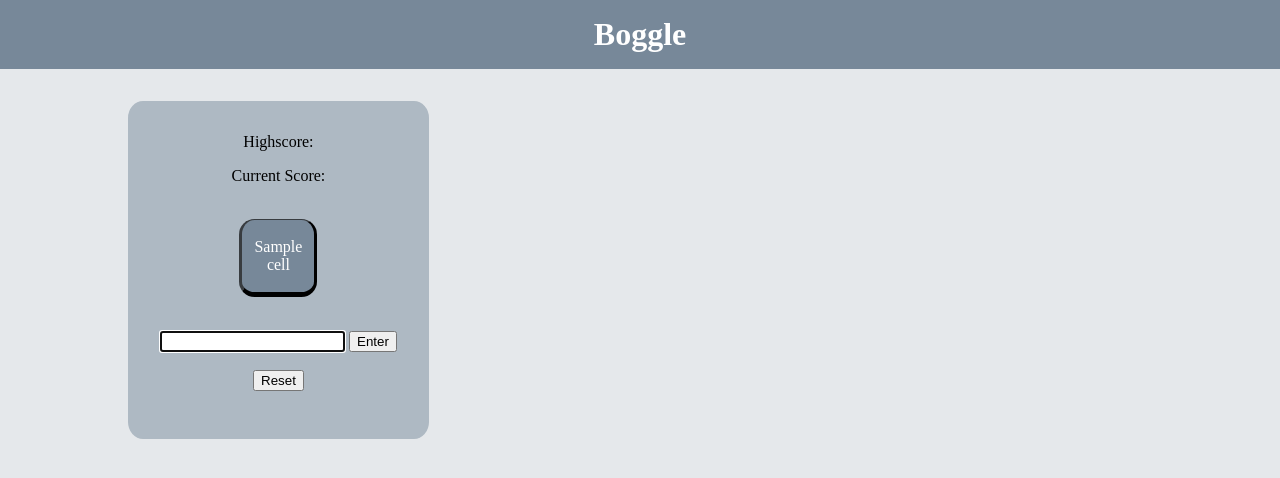
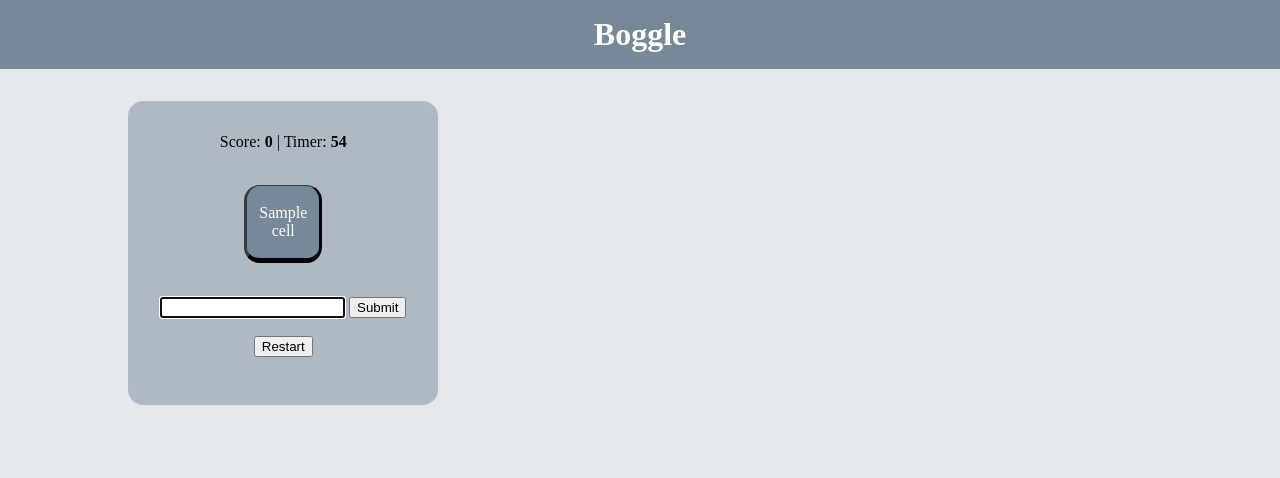
Before and after one commit to dukelester/FlaskBoggle, a Flask app: template templates/boggle.html in a window 1280 px wide. Shown: the top 478 px of the page. Run offline with Flask 2, Linux system fonts and the light colour scheme; the template is opened without the code that fills it: most values are stand-ins (such as "Sample title", 1, 10 or a date in 2020); parts of the project's set-up code (start-up, migrations or seed data) failed here and were passed over; some libraries are stand-ins or nearby versions.

Commit message:
Add timer, score and word validate in js file for word submission

```diff
--- a/static/boggle.js
+++ b/static/boggle.js
@@ -0,0 +1,99 @@
+class BoggleGame {
+    /* make a new game at this DOM id */
+
+    constructor(boardId, secs = 60) {
+      this.secs = secs; // game length
+      this.showTimer();
+
+      this.score = 0;
+      this.words = new Set();
+      this.board = $("#" + boardId);
+
+      // every 1000 msec, "tick"
+      this.timer = setInterval(this.tick.bind(this), 1000);
+
+      $(".add-word", this.board).on("submit", this.handleSubmit.bind(this));
+    }
+
+    /* show word in list of words */
+
+    showWord(word) {
+      $(".words", this.board).append($("<li>", { text: word }));
+    }
+
+    /* show score in html */
+
+    showScore() {
+      $(".score", this.board).text(this.score);
+    }
+
+    /* show a status message */
+
+    showMessage(msg, cls) {
+      $(".msg", this.board)
+        .text(msg)
+        .removeClass()
+        .addClass(`msg ${cls}`);
+    }
+
+    /* handle submission of word: if unique and valid, score & show */
+
+    async handleSubmit(evt) {
+      evt.preventDefault();
+      const $word = $(".word", this.board);
+
+      let word = $word.val();
+      if (!word) return;
+
+      if (this.words.has(word)) {
+        this.showMessage(`Already found ${word}`, "err");
+        return;
+      }
+
+      // check server for validity
+      const resp = await axios.get("/check-word", { params: { word: word }});
+      if (resp.data.result === "not-word") {
+        this.showMessage(`${word} is not a valid English word`, "err");
+      } else if (resp.data.result === "not-on-board") {
+        this.showMessage(`${word} is not a valid word on this board`, "err");
+      } else {
+        this.showWord(word);
+        this.score += word.length;
+        this.showScore();
+        this.words.add(word);
+        this.showMessage(`Added: ${word}`, "ok");
+      }
+
+      $word.val("").focus();
+    }
+
+    /* Update timer in DOM */
+
+    showTimer() {
+      $(".timer", this.board).text(this.secs);
+    }
+
+    /* Tick: handle a second passing in game */
+
+    async tick() {
+      this.secs -= 1;
+      this.showTimer();
+
+      if (this.secs === 0) {
+        clearInterval(this.timer);
+        await this.scoreGame();
+      }
+    }
+
+    /* end of game: score and update message. */
+
+    async scoreGame() {
+      $(".add-word", this.board).hide();
+      const resp = await axios.post("/post-score", { score: this.score });
+      if (resp.data.brokeRecord) {
+        this.showMessage(`New record: ${this.score}`, "ok");
+      } else {
+        this.showMessage(`Final score: ${this.score}`, "ok");
+      }
+    }
+  }
--- a/templates/boggle.html
+++ b/templates/boggle.html
@@ -11,8 +11,9 @@
     <h1>Boggle</h1>
     <section id="boggle">
         <div class="top">
-            <p>Highscore:</p>
-            <p>Current Score:</p>
+            <p>
+                Score: <b class="score">0</b> | Timer: <b class="timer"></b>
+            </p>
         </div>
 
         <table class="board">
@@ -30,19 +31,20 @@
         <div class="bottom">
             <form method="POST" class="add-word">
                 <input name="word" class="word" autofocus>
-                <button>Enter</button>
+                <button>Submit</button>
             </form>
             <br>
-
-            <button class="reset-button">Reset</button>
+            <button class="reset-button">Restart</button>
 
             <p class="msg"></p>
-            <ul class="word-list"></ul>
+            <ul class="words">
+            </ul>
         </div>
     </section>
 
     <script src="http://unpkg.com/jquery"></script>
     <script src="https://unpkg.com/axios@0.19.0/dist/axios.js"></script>
     <script src="/static/boggle.js"></script>
+    <script>let game = new BoggleGame("boggle", 60);</script>
 </body>
 </html>
```
